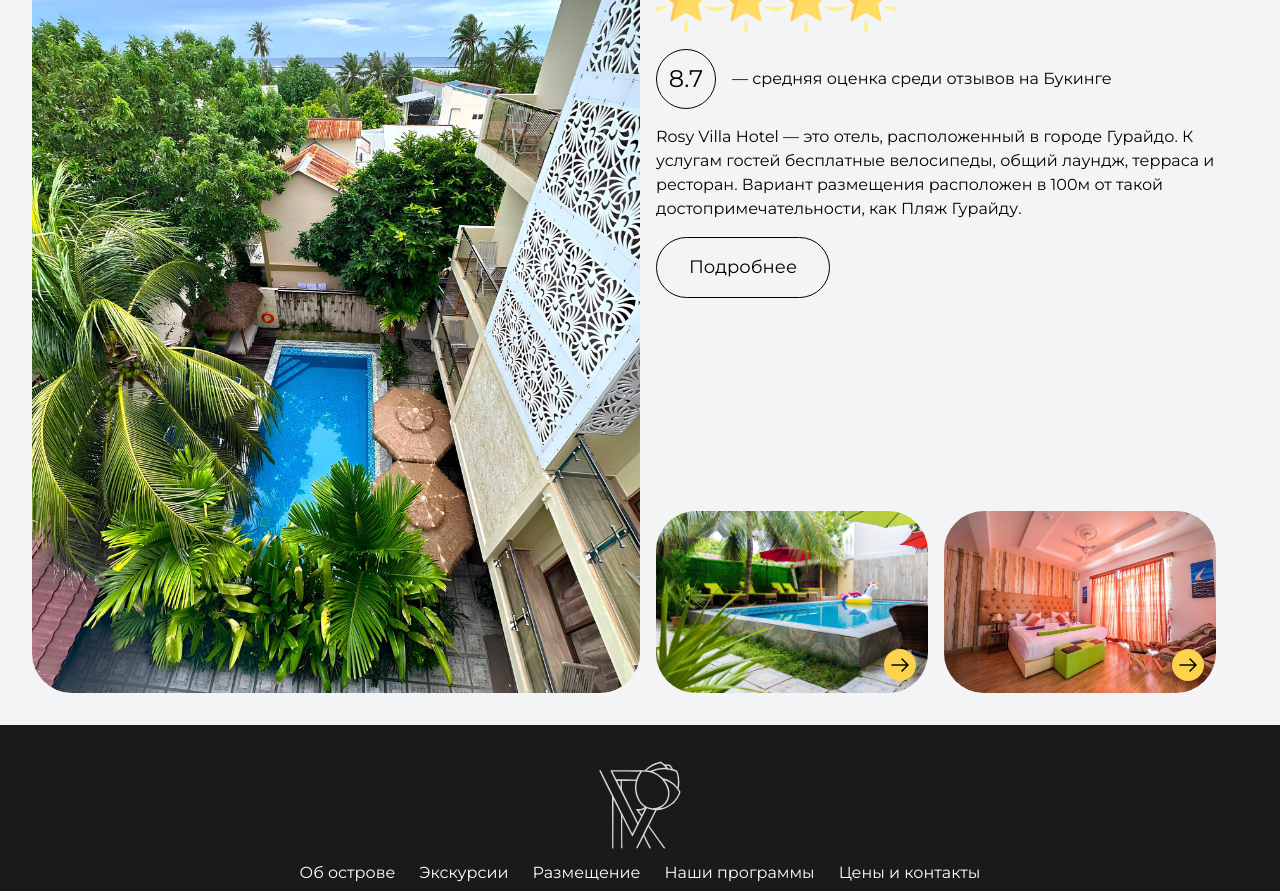
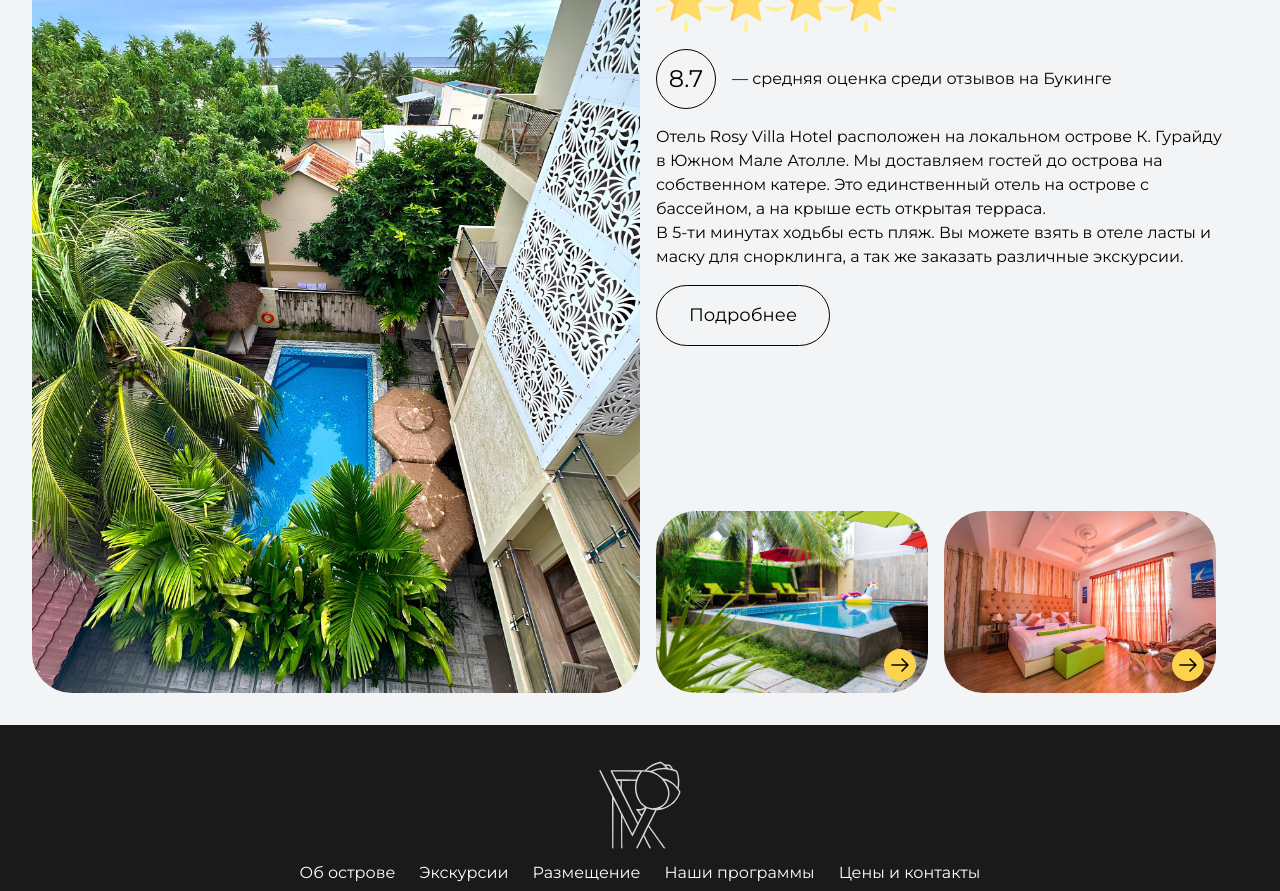
Before and after one commit to RostislavIvanov/maldives-landing, a React (Vite) app: page / in a window 1280 px wide. Shown: the part 9260-10151 px from the top of the page. Built offline with nearby package versions, Linux system fonts and the light colour scheme.

Commit message:
Новый текст блока Размещения

```diff
--- a/src/Blocks/Accommodation/Accommodation.tsx
+++ b/src/Blocks/Accommodation/Accommodation.tsx
@@ -23,7 +23,7 @@ const Accommodation: FC = () => {
                 <div className={classes.accommodation}>
                     <div className={classes.accommodation__item}>
                         <div className={classes.accommodation__mainImageWrapper}>
-                            <img className={classes.accommodation__mainImage} src={rosyVilla} alt=''/>
+                            <img className={classes.accommodation__mainImage} src={rosyVilla} alt=""/>
                         </div>
                     </div>
                     <div className={classes.accommodation__item}>
@@ -31,18 +31,21 @@ const Accommodation: FC = () => {
                             <div className={classes.accommodation__text}>
                                 <h2 className={classes.accommodation__hotelName}>Rosy Villa Hotel</h2>
                                 <div className={classes.accommodation__stars}>
-                                    <img src={star} alt=''/>
-                                    <img src={star} alt=''/>
-                                    <img src={star} alt=''/>
-                                    <img src={star} alt=''/>
+                                    <img src={star} alt=""/>
+                                    <img src={star} alt=""/>
+                                    <img src={star} alt=""/>
+                                    <img src={star} alt=""/>
                                 </div>
                                 <div className={classes.accommodation__grade}>
                                     <span>8.7</span> — средняя оценка среди отзывов на Букинге
                                 </div>
                                 <p>
-                                    Rosy Villa Hotel — это отель, расположенный в городе Гурайдо. К услугам гостей
-                                    бесплатные велосипеды, общий лаундж, терраса и ресторан. Вариант размещения
-                                    расположен в 100м от такой достопримечательности, как Пляж Гурайду.
+                                    Отель Rosy Villa Hotel расположен на локальном острове К. Гурайду в Южном
+                                    Мале Атолле. Мы доставляем гостей до острова на собственном катере. Это единственный
+                                    отель на острове с
+                                    бассейном, а на крыше есть открытая терраса.<br/> В 5-ти минутах ходьбы есть пляж.
+                                    Вы можете взять в отеле ласты и маску для снорклинга,
+                                    а так же заказать различные экскурсии.
                                 </p>
                                 <div className={classes.accommodation__btn}>
                                     <Button onClick={handleLink}>Подробнее</Button>
@@ -50,15 +53,15 @@ const Accommodation: FC = () => {
                             </div>
                             <div className={classes.accommodation__images}>
                                 <div className={classes.accommodation__imagesItemCon}>
-                                    <img className={classes.accommodation__imagesItem} src={rosyVilla1} alt=''/>
+                                    <img className={classes.accommodation__imagesItem} src={rosyVilla1} alt=""/>
                                     <div onClick={handleLink} className={classes.accommodation__arrow}>
-                                        <img src={arrow} alt='->'/>
+                                        <img src={arrow} alt="->"/>
                                     </div>
                                 </div>
                                 <div className={classes.accommodation__imagesItemCon}>
-                                    <img className={classes.accommodation__imagesItem} src={rosyVilla2} alt=''/>
+                                    <img className={classes.accommodation__imagesItem} src={rosyVilla2} alt=""/>
                                     <div onClick={handleLink} className={classes.accommodation__arrow}>
-                                        <img src={arrow} alt='->'/>
+                                        <img src={arrow} alt="->"/>
                                     </div>
                                 </div>
                             </div>
```
